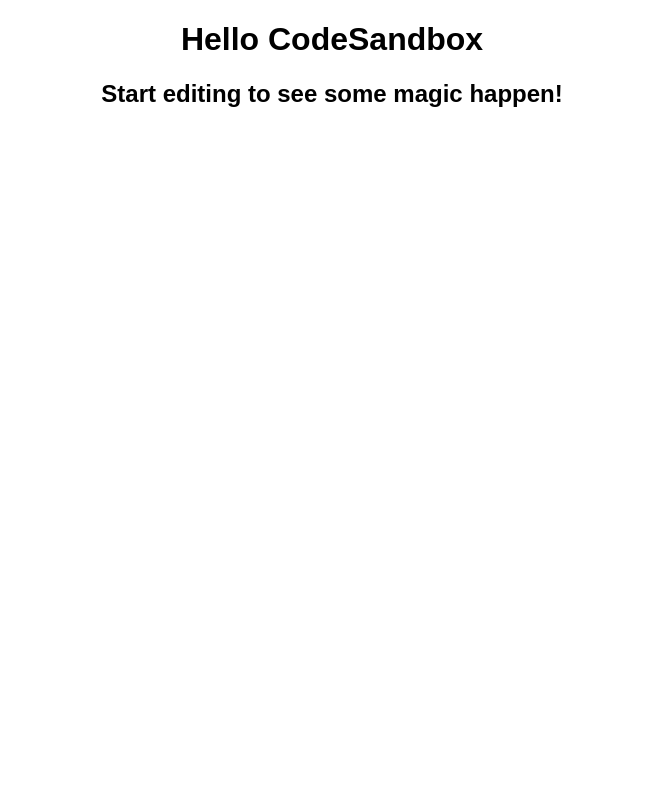
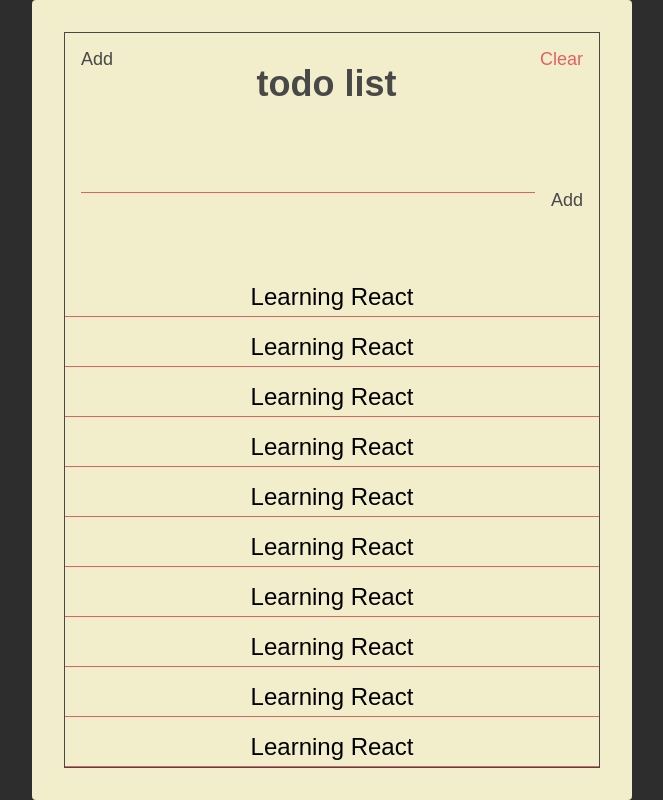
Before and after one commit to Criezc/React-Todo-List, a React (Create React App) app: page / in a window 1280 px wide. Shown: the whole page, without its empty margins (308-971 px from the left). Built offline with nearby package versions, Linux system fonts and the light colour scheme.

Commit message:
mengimport file html dan css

```diff
--- a/src/App.js
+++ b/src/App.js
@@ -3,9 +3,54 @@
 
 export default function App() {
   return (
-    <div className="App">
-      <h1>Hello CodeSandbox</h1>
-      <h2>Start editing to see some magic happen!</h2>
+    <div className="container">
+      <div className="frame">
+        <section className="header">
+          <button className="header-btn main-black-color">Add</button>
+          <h1 className="header-title">Todo List</h1>
+          <button className="header-btn main-red-color">Clear</button>
+        </section>
+
+        <section className="add">
+          <form className="add-form">
+            <input type="text" className="add-input" />
+            <button className="add-btn main-black-color">Add</button>
+          </form>
+        </section>
+
+        <section className="todos">
+          <div className="todo">
+            <span className="todo-text">Learning React</span>
+          </div>
+          <div className="todo">
+            <span className="todo-text">Learning React</span>
+          </div>
+          <div className="todo">
+            <span className="todo-text">Learning React</span>
+          </div>
+          <div className="todo">
+            <span className="todo-text">Learning React</span>
+          </div>
+          <div className="todo">
+            <span className="todo-text">Learning React</span>
+          </div>
+          <div className="todo">
+            <span className="todo-text">Learning React</span>
+          </div>
+          <div className="todo">
+            <span className="todo-text">Learning React</span>
+          </div>
+          <div className="todo">
+            <span className="todo-text">Learning React</span>
+          </div>
+          <div className="todo">
+            <span className="todo-text">Learning React</span>
+          </div>
+          <div className="todo">
+            <span className="todo-text">Learning React</span>
+          </div>
+        </section>
+      </div>
     </div>
   );
 }
--- a/src/styles.css
+++ b/src/styles.css
@@ -1,4 +1,157 @@
-.App {
-  font-family: sans-serif;
+* {
+  box-sizing: border-box;
+}
+
+:root {
+  --main-red-color: #e06262;
+  --main-black-color: #484848;
+}
+
+.main-red-color {
+  color: var(--main-red-color);
+}
+
+.main-black-color {
+  color: var(--main-black-color);
+}
+
+html {
+  font-size: 10px;
+}
+
+body {
+  display: flex;
+  justify-content: center;
+  align-content: center;
+  align-items: center;
+
+  background-color: #2d2d2d;
+  height: 100vh;
+}
+
+body,
+html {
+  margin: 0;
+  padding: 0;
+  font-family: -apple-system, BlinkMacSystemFont, "Segoe UI", Roboto, Oxygen,
+    Ubuntu, Cantarell, "Open Sans", "Helvetica Neue", sans-serif;
+}
+
+.container {
+  width: 600px;
+  height: 800px;
+  background-color: #f2eecb;
+  border-radius: 4px;
+
+  padding: 32px;
+}
+
+.frame {
+  border: 1px solid var(--main-black-color);
+  height: 100%;
+
+  display: flex;
+  flex-direction: column;
+  justify-content: space-between;
+}
+
+.header {
+  display: flex;
+  align-items: flex-start;
+}
+
+.header-title {
+  flex: 1;
   text-align: center;
+
+  color: var(--main-black-color);
+  font-size: 3.6rem;
+  font-family: "Homemade Apple", sans-serif;
+  text-transform: lowercase;
 }
+
+.header-btn {
+  font-size: 1.8rem;
+  font-family: "Bungee", sans-serif;
+
+  padding: 16px;
+  cursor: pointer;
+
+  background: unset;
+  border: unset;
+  outline: unset;
+}
+
+.header-btn.main-red-color:active {
+  text-shadow: 1px 1px 2px var(--main-red-color);
+}
+
+.header-btn.main-black-color:active {
+  text-shadow: 1px 1px 2px var(--main-black-color);
+}
+
+.add {
+  padding: 16px;
+}
+
+.add-form {
+  display: flex;
+  align-items: flex-start;
+}
+
+.add-input {
+  background: unset;
+  border: unset;
+  padding: 0 64px;
+
+  flex: 1;
+
+  border-bottom: 1px solid var(--main-red-color);
+  outline: unset;
+
+  font-family: "Homemade Apple", sans-serif;
+  font-size: 16px;
+  text-transform: lowercase;
+}
+
+.add-btn {
+  font-size: 1.8rem;
+  font-family: "Bungee", sans-serif;
+
+  padding: 16px;
+  padding-right: unset;
+  cursor: pointer;
+
+  background: unset;
+  outline: unset;
+  border: unset;
+}
+
+.add-btn.main-black-color:active {
+  text-shadow: 1px 1px 2px var(--main-black-color);
+}
+
+.todos {
+  display: flex;
+  flex-direction: column;
+}
+
+.todo {
+  position: relative;
+
+  flex: 1 0 auto;
+  text-align: center;
+
+  min-height: 34px;
+  margin: 16px 0 0;
+  font-family: "Homemade Apple", sans-serif;
+  font-size: 24px;
+
+  border-bottom: 1px solid var(--main-red-color);
+}
+
+.todo-text {
+  position: absolute;
+  left: 50%;
+  transform: translate(-50%);
+}
```
Also changed, not shown: package.json (+3 -6 lines).
